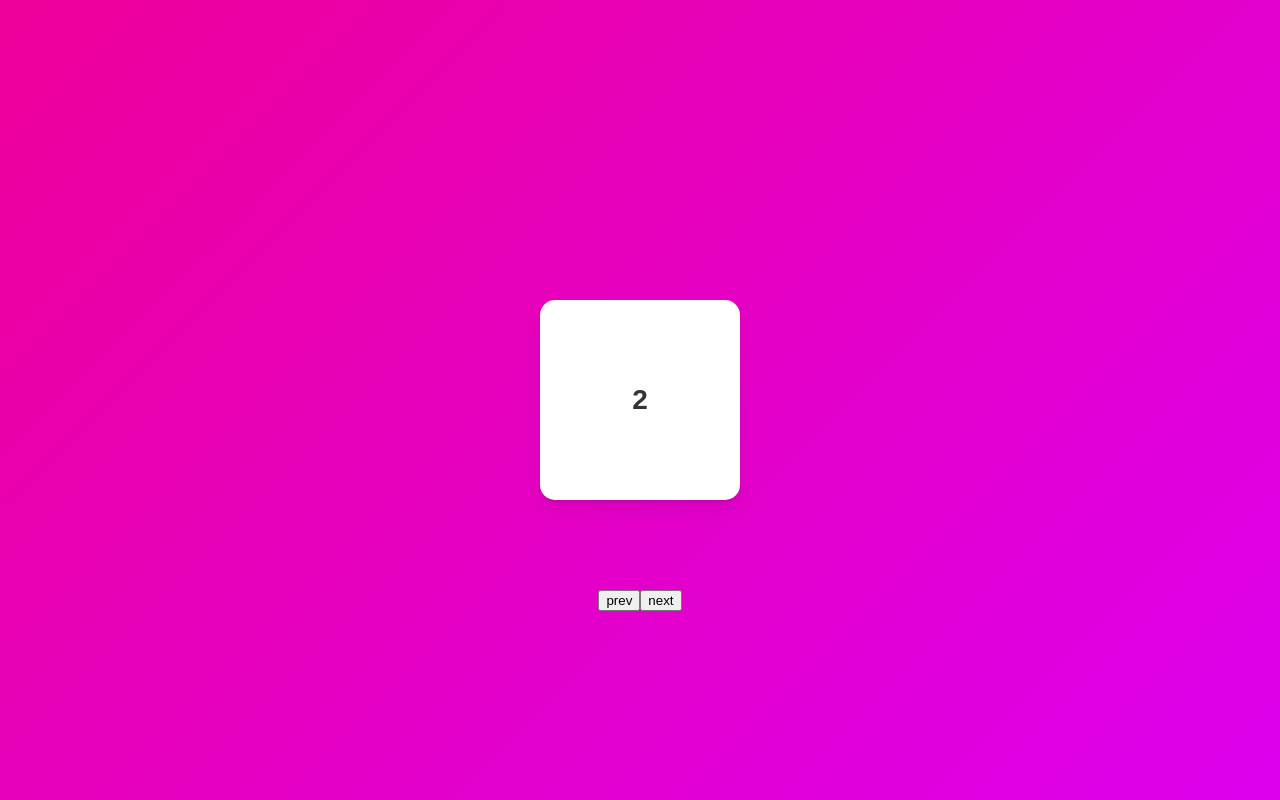
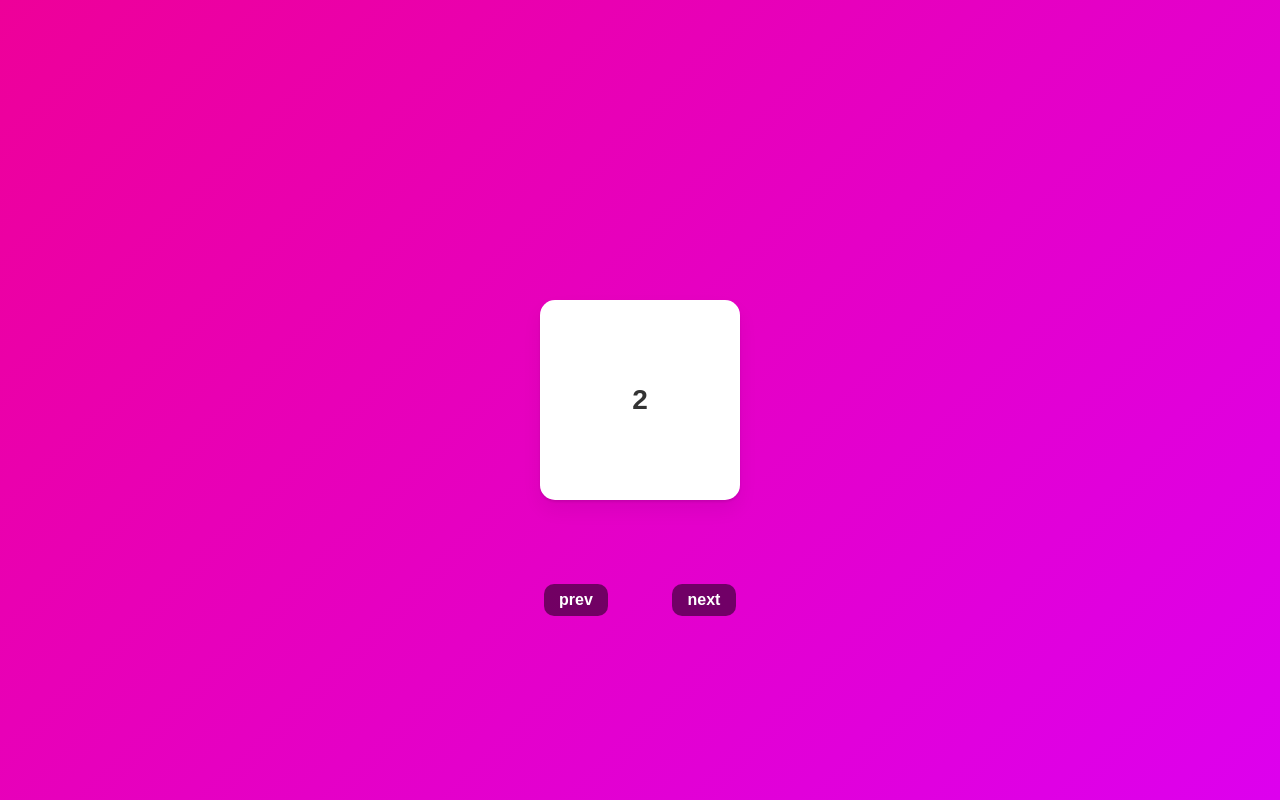
Before and after one commit to Cottonwood-moa/Framer-Motion, a React (Create React App) app: page /slider in a window 1280 px wide. Built offline with nearby package versions, Linux system fonts and the light colour scheme.

Commit message:
no message

```diff
--- a/src/routes/Slider.tsx
+++ b/src/routes/Slider.tsx
@@ -13,7 +13,7 @@ const Wrapper = styled(motion.div)`
   flex-direction: column;
   div {
     display: flex;
-    transform: translateY(200px);
+    transform: translateY(100px);
   }
 `;
 
@@ -29,6 +29,19 @@ const Box = styled(motion.div)`
   align-items: center;
   font-weight: bold;
   font-size: 28px;
+`;
+const Button = styled.div`
+  width: 4rem;
+  height: 2rem;
+  background-color: rgba(0, 0, 0, 0.5);
+  border-radius: 10px;
+  color: white;
+  font-weight: bold;
+  cursor: pointer;
+  display: flex;
+  justify-content: center;
+  align-items: center;
+  margin: 2rem;
 `;
 const boxVariants = {
   start: (back: boolean) => ({
@@ -74,8 +87,8 @@ function Slider() {
         </Box>
       </AnimatePresence>
       <div>
-        <button onClick={prevButton}>prev</button>
-        <button onClick={nextButton}>next</button>
+        <Button onClick={prevButton}>prev</Button>
+        <Button onClick={nextButton}>next</Button>
       </div>
     </Wrapper>
   );
```
